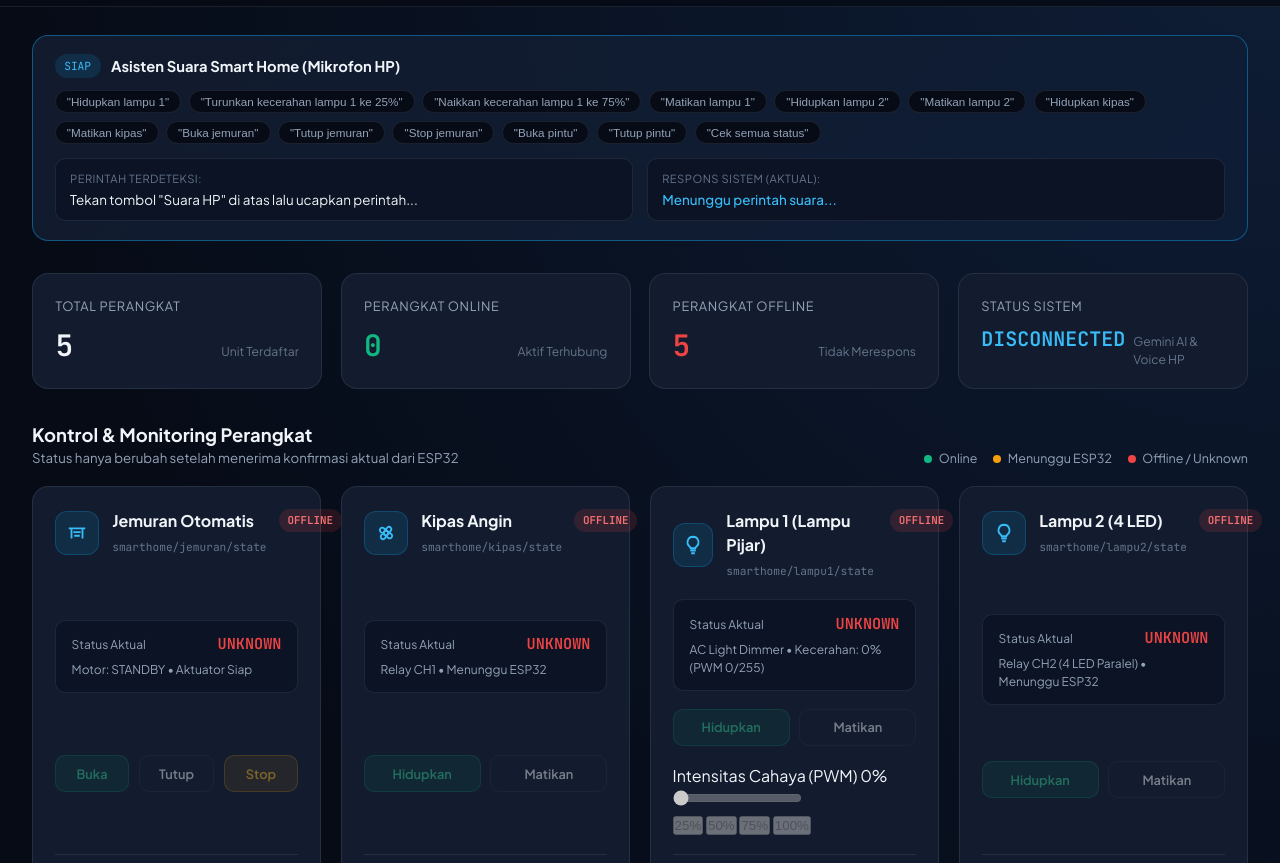
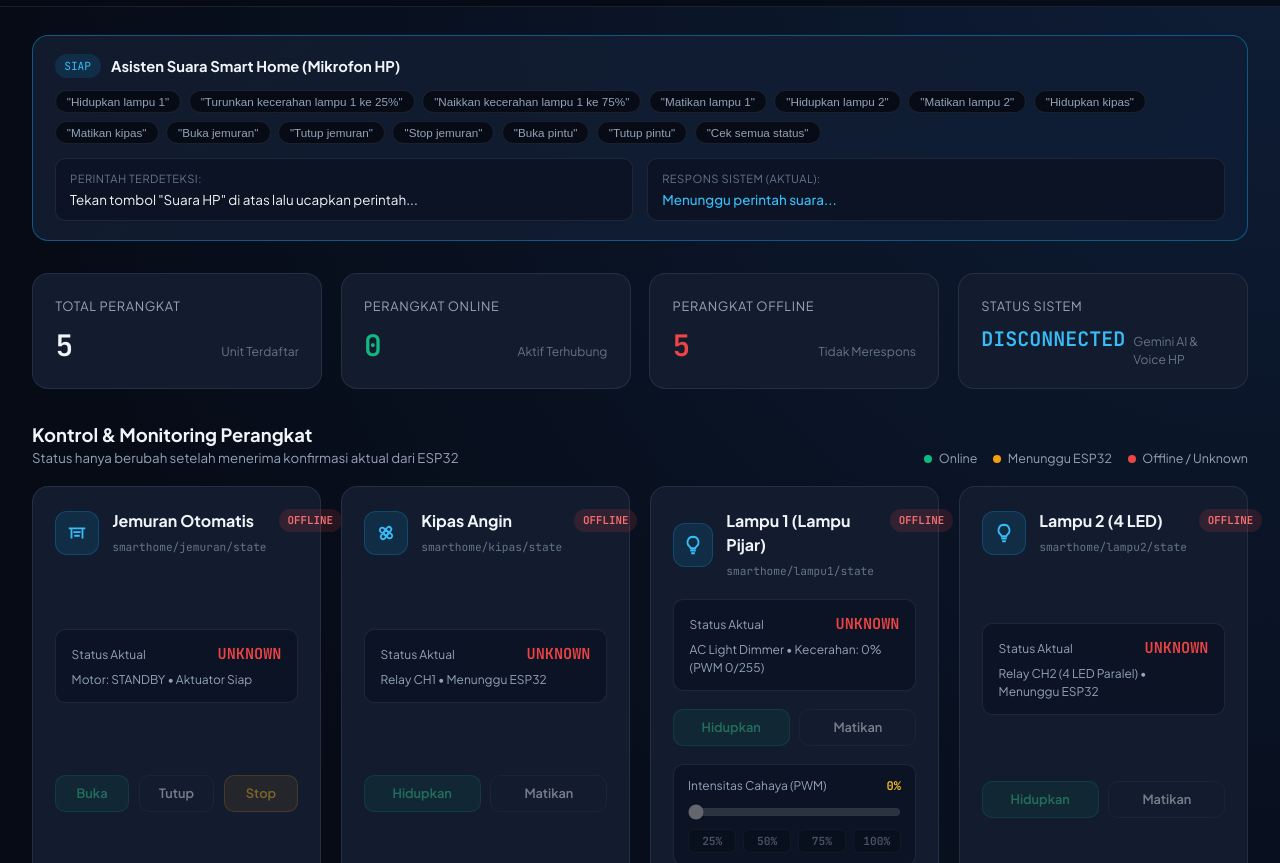
Before and after one commit to vxzny/euro-smarthome, a plain HTML site: page index.html in a window 1280 px wide. Shown: the part 73-936 px from the top of the page. Drawn offline with nearby package versions, Linux system fonts and the light colour scheme.

Commit message:
Add dimmer control styles for light dimmer feature
Signed-off-by: nearestt <vinscodex05@gmail.com>

```diff
--- a/css/style.css
+++ b/css/style.css
@@ -937,3 +937,69 @@ body {
     grid-template-columns: 1fr;
   }
 }
+/* AC LIGHT DIMMER SLIDER & PRESETS (LAMPU 1) */
+.dimmer-control {
+  background: var(--bg-navy-elevated);
+  border: 1px solid var(--border-subtle);
+  border-radius: var(--radius-md);
+  padding: 0.75rem 0.9rem;
+  display: flex;
+  flex-direction: column;
+  gap: 0.55rem;
+}
+
+.dimmer-header {
+  display: flex;
+  align-items: center;
+  justify-content: space-between;
+  font-size: 0.75rem;
+  color: var(--text-muted);
+}
+
+.dimmer-value {
+  font-family: var(--font-mono);
+  font-weight: 700;
+  color: #fbbf24;
+}
+
+.dimmer-slider {
+  width: 100%;
+  accent-color: #f59e0b;
+  cursor: pointer;
+}
+
+.dimmer-slider:disabled {
+  opacity: 0.45;
+  cursor: not-allowed;
+}
+
+.dimmer-presets {
+  display: grid;
+  grid-template-columns: repeat(4, 1fr);
+  gap: 0.4rem;
+}
+
+.dimmer-preset-btn {
+  background: var(--bg-navy);
+  color: var(--text-muted);
+  border: 1px solid var(--border-subtle);
+  border-radius: 6px;
+  padding: 0.25rem 0;
+  font-family: var(--font-mono);
+  font-size: 0.7rem;
+  font-weight: 600;
+  cursor: pointer;
+  transition: all var(--transition);
+}
+
+.dimmer-preset-btn:hover:not(:disabled),
+.dimmer-preset-btn.is-selected {
+  color: #fbbf24;
+  border-color: rgba(245, 158, 11, 0.55);
+  background: rgba(245, 158, 11, 0.12);
+}
+
+.dimmer-preset-btn:disabled {
+  opacity: 0.45;
+  cursor: not-allowed;
+}
```
